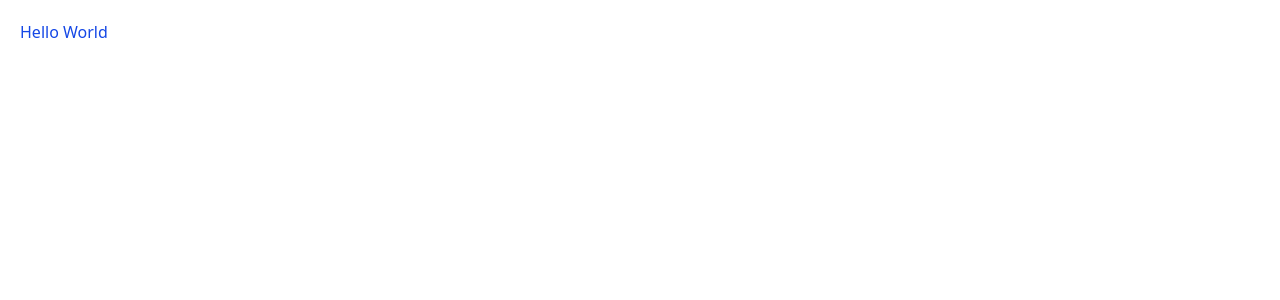
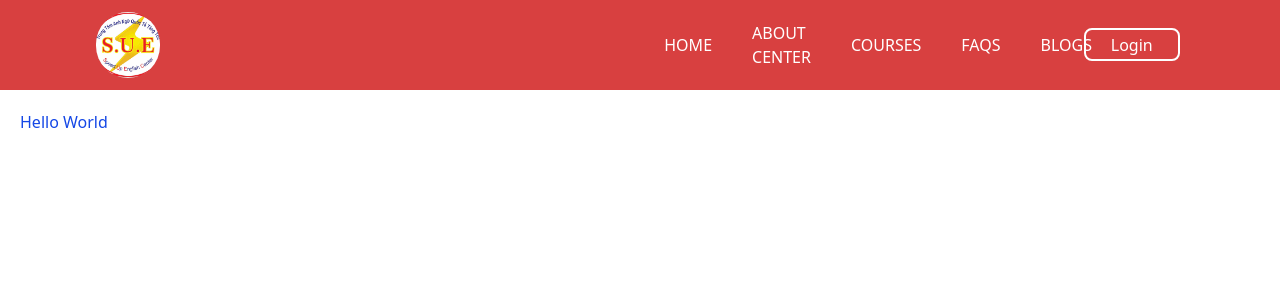
Before and after one commit to minhtoan-nmt/sue_project_frontend, a Next.js app: page / in a window 1280 px wide. Shown: the top 300 px of the page. Built offline with nearby package versions, Linux system fonts and the light colour scheme.

Commit message:
#4 - Complete Navbar

```diff
--- a/src/app/globals.css
+++ b/src/app/globals.css
@@ -42,3 +42,8 @@ a {
     color-scheme: dark;
   }
 } */
+
+@theme {
+  --background-red: #D84040;
+  --foreground-white: #FFFFFF;
+}
--- a/src/app/layout.js
+++ b/src/app/layout.js
@@ -1,5 +1,8 @@
 import { Geist, Geist_Mono } from "next/font/google";
 import "./globals.css";
+import Image from "next/image";
+import logo from "@/../public/logo_img.jpg";
+// import Link from "next/link";
 
 const geistSans = Geist({
   variable: "--font-geist-sans",
@@ -16,10 +19,29 @@ export const metadata = {
   description: "Generated by create next app",
 };
 
+function Navbar() {
+  return (
+    <div className="h-[90px] bg-(--background-red) text-(--foreground-white) px-24 p-3 flex flex-row justify-between">
+      <Image src={logo} alt="S.U.E. Logo" width={64} height={64} className="rounded-full"/>
+      <div className="flex flex-row justify-evenly w-1/2">
+        <div className="flex flex-row items-center w-4/5">
+          <p className="mx-5">HOME</p>
+          <p className="mx-5">ABOUT CENTER</p>
+          <p className="mx-5">COURSES</p>
+          <p className="mx-5">FAQS</p>
+          <p className="mx-5">BLOGS</p>
+        </div>
+        <button className="border-2 w-24 h-1/2 mt-4 rounded-lg">Login</button>
+      </div>
+    </div>
+  )
+}
+
 export default function RootLayout({ children }) {
   return (
     <html lang="en">
       <body className={`${geistSans.variable} ${geistMono.variable}`}>
+        <Navbar />
         {children}
       </body>
     </html>
```
Also changed, not shown: public/logo_img.jpg (added).
